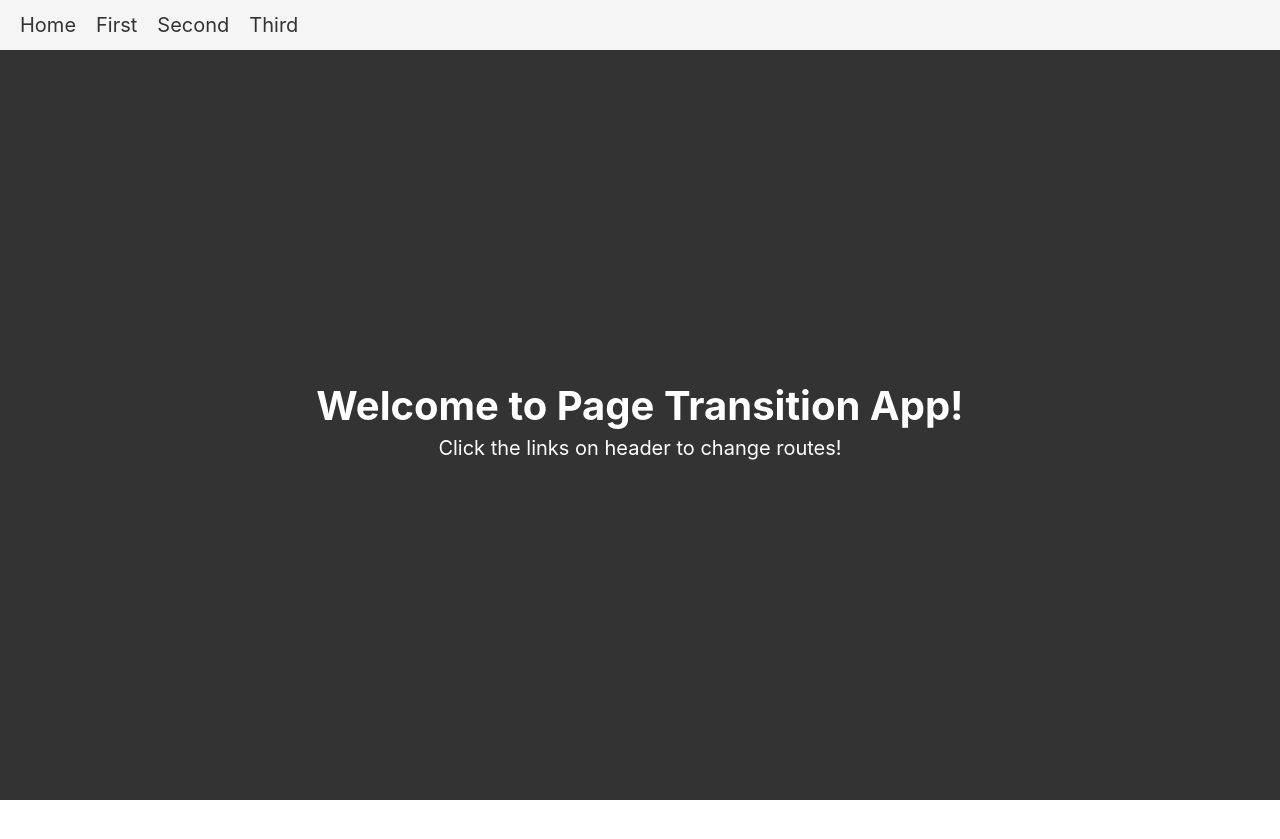
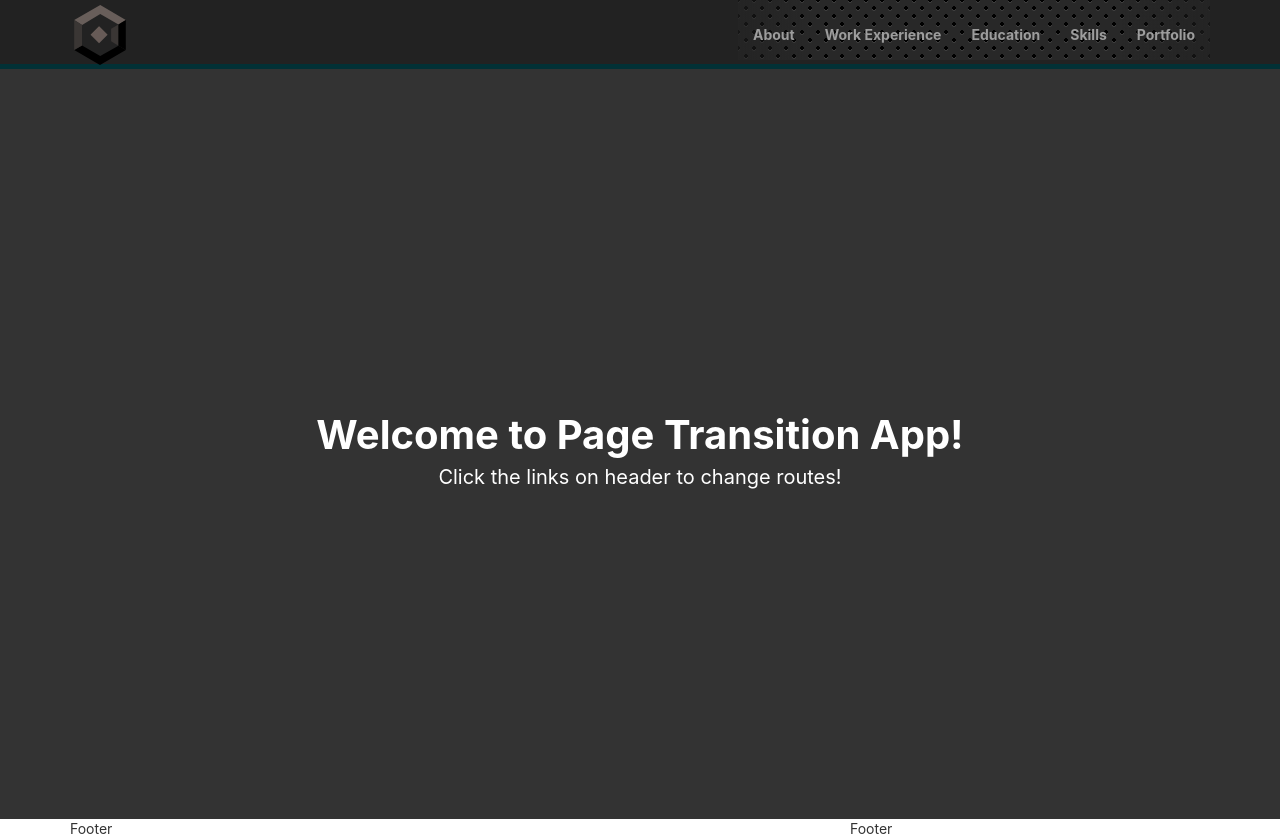
Before and after one commit to caseytrombley/my-portfolio, a React (Create React App) app: page / in a window 1280 px wide. Before the commit the page ends 800 px from the top, so only its background shows below. Built offline with nearby package versions, Linux system fonts and the light colour scheme; a web font is replaced by a local one.

Commit message:
added rotating css box

```diff
--- a/src/components/Container.js
+++ b/src/components/Container.js
@@ -3,10 +3,13 @@ import styled from "styled-components";
 import { Switch, Route, withRouter } from "react-router-dom";
 import { TransitionGroup, CSSTransition } from "react-transition-group";
 
-import Home from "./Home";
-import First from "./First";
-import Second from "./Second";
-import Third from "./Third";
+import About from './pages/About';
+import Contact from './pages/Contact';
+import Experience from './pages/Experience';
+import Education from './pages/Education';
+import Skills from './pages/Skills';
+import Portfolio from './pages/Portfolio';
+import NotFound from './pages/NotFound';
 
 function Container({ location }) {
     return (
@@ -19,10 +22,18 @@ function Container({ location }) {
                 >
                     <section className="route-section">
                         <Switch location={location}>
-                            <Route exact path="/" component={Home} />
-                            <Route path="/first" component={First} />
-                            <Route path="/second" component={Second} />
-                            <Route path="/third" component={Third} />
+                            <Route exact path='/' component={About}/>
+                            <Route exact path='/about' component={About}/>
+                            <Route exact path='/contact' component={Contact}/>
+                            <Route exact path='/experience' component={Experience}/>
+                            <Route exact path='/education' component={Education}/>
+                            <Route exact path='/skills' component={Skills}/>
+                            <Route exact path='/portfolio' component={Portfolio}/>
+                            <Route exact path='/contact' component={Contact}/>
+
+                            {/* when none of the above match, <NoMatch> will be rendered */}
+                            <Route component={NotFound}/>
+
                         </Switch>
                     </section>
                 </CSSTransition>
--- a/src/components/Header.js
+++ b/src/components/Header.js
@@ -1,49 +1,131 @@
 import React from "react";
-import styled from "styled-components";
-import { Link } from "react-router-dom";
 
-function Header() {
+import {NavLink} from "react-router-dom";
+import {Nav, Navbar} from "react-bootstrap";
+
+
+
+
+class Header extends React.Component {
+
+    render() {
+
+
+
         return (
-        <Wrapper>
-            <ul>
+
+
+
+
+            <header>
+
+                <Navbar inverse collapseOnSelect>
+                    <Navbar.Header>
+                        <Navbar.Brand>
+                            <NavLink exact to="/about">
+                                <svg id='cube' xmlns='http://www.w3.org/2000/svg' viewBox='0 0 192 223.3'>
+                                    <polygon className='st0' points='97,0 0,56 29.3,74.8 97,33.3 164.7,72.4 192,56'
+                                    />
+                                    <polygon points='0,167.3 96,223.3 192,167.3 164.7,151.7 97,190 29.2,150.7'
+                                    />
+                                    <g id='inner-cube'>
+                                        <polygon className='st0' points='97,112 137.3,88 97,64.7 56,88.3' />
+                                        <polygon className='st1' points='56,135.4 96,160.1 97,112 56,88.3' />
+                                        <polygon points='97,112 137.3,88 137.3,135 96,160.1' />
+                                    </g>
+
+
+                                    <polygon className='st2' points='164.7,72.4 164.7,151.7 137.3,135 137.3,88'
+                                    />
+                                    <polygon points='164.7,72.4 192,56 192,167.3 164.7,151.7' />
+                                    <polygon className='st2' points='0,56 0,167.3 29.2,150.7 29.3,74.8' />
+                                </svg>
+
+                                <div id="box-inner">
+                                    <div id="front"></div>
+                                    <div id="back"></div>
+                                    <div id="top"></div>
+                                    <div id="bottom"></div>
+                                    <div id="left"></div>
+                                    <div id="right"></div>
+                                </div>
+
+                            </NavLink>
+                        </Navbar.Brand>
+                        <Navbar.Toggle />
+                    </Navbar.Header>
+                    <Navbar.Collapse>
+
+                        <Nav pullRight>
+
+
                             <li>
-                    <Link to="/">Home</Link>
+                                <NavLink
+                                    exact
+                                    activeClassName="active-nav"
+                                    className="nav-link"
+                                    to="/about"
+                                >
+                                    About
+                                </NavLink>
                             </li>
+
                             <li>
-                    <Link to="/first">First</Link>
+                                <NavLink
+                                    exact
+                                    activeClassName="active-nav"
+                                    className="nav-link"
+                                    to="/experience"
+                                >
+                                    Work Experience
+                                </NavLink>
                             </li>
+
                             <li>
-                    <Link to="/second">Second</Link>
+                                <NavLink
+                                    exact
+                                    activeClassName="active-nav"
+                                    className="nav-link"
+                                    to="/education"
+                                >
+                                    Education
+                                </NavLink>
                             </li>
+
                             <li>
-                    <Link to="/third">Third</Link>
+                                <NavLink
+                                    exact
+                                    activeClassName="active-nav"
+                                    className="nav-link"
+                                    to="/skills"
+                                >
+                                    Skills
+                                </NavLink>
                             </li>
-            </ul>
-        </Wrapper>
+
+                            <li>
+                                <NavLink
+                                    exact
+                                    activeClassName="active-nav"
+                                    className="nav-link"
+                                    to="/portfolio"
+                                >
+                                    Portfolio
+                                </NavLink>
+                            </li>
+
+                        </Nav>
+                    </Navbar.Collapse>
+                </Navbar>
+
+            </header>
+
+
+
         );
+
+    }
 }
 
-const Wrapper = styled.div`
-  height: 50px;
-  display: flex;
-  align-items: center;
-  background-color: #f5f5f5;
-
-  ul {
-    margin: 0;
-    padding: 0;
-  }
-
-  li {
-    display: inline-block;
-    margin-left: 20px;
-
-    a {
-      text-decoration: none;
-      font-size: 20px;
-      color: #333;
-    }
-  }
-`;
 
 export default Header;
--- a/src/components/pages/About.jsx
+++ b/src/components/pages/About.jsx
@@ -27,25 +27,30 @@ class About extends Component {
         return (
             <React.Fragment>
 
-                <Navigation/>
-
-                <main>
-                    <Grid>
-                        <Row>
-                            <Col xs={12} md={12}>
-
-                                <h1>About me</h1>
-
-                                <Paragraph/>
-                                <Paragraph/>
-                                <Paragraph/>
-                                <Paragraph/>
+                <main className="fullscreen">
 
 
-                            </Col>
+                    <div className="title">Welcome to Page Transition App!</div>
+                    <section>
+                        <p>Click the links on header to change routes!</p>
+                    </section>
 
-                        </Row>
-                    </Grid>
+                    {/*<Grid>*/}
+                        {/*<Row>*/}
+                            {/*<Col xs={12} md={12}>*/}
+
+                                {/*<h1>About me</h1>*/}
+
+                                {/*<Paragraph/>*/}
+                                {/*<Paragraph/>*/}
+                                {/*<Paragraph/>*/}
+                                {/*<Paragraph/>*/}
+
+
+                            {/*</Col>*/}
+
+                        {/*</Row>*/}
+                    {/*</Grid>*/}
                 </main>
 
                 <Footer/>
--- a/src/components/pages/Education.jsx
+++ b/src/components/pages/Education.jsx
@@ -6,7 +6,6 @@ class Education extends Component {
         return (
             <div>
 
-                <Navigation/>
 
                 Education
             </div>
--- a/src/components/pages/Experience.jsx
+++ b/src/components/pages/Experience.jsx
@@ -27,8 +27,6 @@ class Experience extends Component {
         return (
             <React.Fragment>
 
-                <Navigation/>
-
                 <main>
                     <Grid>
                         <Row>
--- a/src/components/pages/NotFound.jsx
+++ b/src/components/pages/NotFound.jsx
@@ -5,8 +5,6 @@ class NotFound extends Component {
     render() {
         return (
             <div>
-
-                <Navigation/>
 
 
                 Page Not Found :(
--- a/src/components/pages/Portfolio.jsx
+++ b/src/components/pages/Portfolio.jsx
@@ -1,12 +1,9 @@
 import React, {Component} from 'react';
-import Navigation from "../navigation";
 
 class Portfolio extends Component {
     render() {
         return (
             <div>
-
-                <Navigation/>
 
                 Portfolio
             </div>
--- a/src/components/pages/Skills.jsx
+++ b/src/components/pages/Skills.jsx
@@ -6,8 +6,6 @@ class Skills extends Component {
         return (
             <div>
 
-                <Navigation/>
-
                 Skills
             </div>
         );
--- a/src/index.scss
+++ b/src/index.scss
@@ -134,19 +134,97 @@ main {
   .st2{fill:#3A3634;}
 
   #inner-cube {
+    display: none;
     transform-origin: 50% 50%;
     animation-name: spin;
-    animation-duration: 4000ms;
+    animation-duration: 5000ms;
     animation-iteration-count: infinite;
     animation-timing-function: linear;
   }
 }
 
-@keyframes spin {
-  from {
-    transform:rotate(0deg);
+#box-inner {
+  $panel1: rgba(107, 94, 89, .8);
+  $panel2: rgba(59, 54, 52, 1 );
+  $panel3: rgba(0, 0, 0, 1);
+
+  position: absolute;
+  top: 28px;
+  margin-left: 25px;
+  width: 8px;
+  height: 8px;
+  transform-style: preserve-3D;
+  transform: rotateY(0deg) rotateZ(45deg);
+  animation: Rotate 5s infinite;
+
+  div {
+    position: absolute;
+    width: 12px;
+    height: 12px;
   }
-  to {
-    transform:rotate(360deg);
+  #front{
+    background-color: $panel1;
+    transform: translateZ(6px);
+  }
+  #back{
+    background-color: $panel1;
+    transform: translateZ(-6px) rotateY(-180deg);
+  }
+  #top{
+    background-color: $panel2;
+    transform: translateY(-6px) rotateX(90deg);
+  }
+  #bottom{
+    background-color: $panel3;
+    -webkit-transform: translateY(6px) rotateX(-90deg);
+  }
+  #left{
+    background-color: $panel2;
+    -webkit-transform: translateX(-6px) rotateY(-90deg);
+  }
+  #right{
+    background-color: $panel3;
+    transform: translateX(6px) rotateY(90deg);
   }
 }
+
+
+@keyframes Rotate{
+  0%{ transform: rotateY(0deg) rotateZ(45deg); }
+
+  100%{ transform: rotateY(360deg) rotateZ(45deg); }
+}
+
+
+
+//@keyframes spin {
+//  0% {
+//    transform: rotate3d(0, 0, 0, 0deg);
+//  }
+//
+//  100% {
+//    transform: rotate3d(0, 1, 0, 360deg);
+//  }
+//}
+
+// Pages
+.fullscreen {
+  min-height: calc(100vh - 50px);
+  background-color: #333;
+  color: #fff;
+  display: flex;
+  flex-direction: column;
+  align-items: center;
+  justify-content: center;
+  text-align: center;
+
+  div.title {
+    font-size: 40px;
+    font-weight: bold;
+  }
+  section {
+    p {
+      font-size: 20px;
+    }
+  }
+}
```
Also changed, not shown: src/components/main.jsx (deleted, +0 -13 lines). Lines whose indentation alone changed are shown as unchanged.
